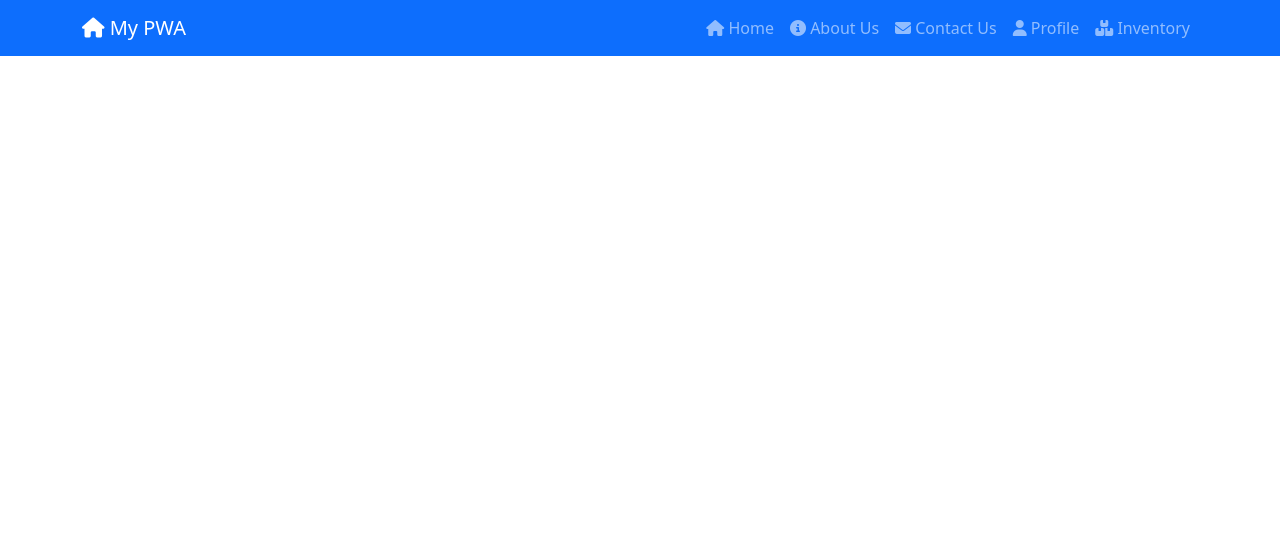
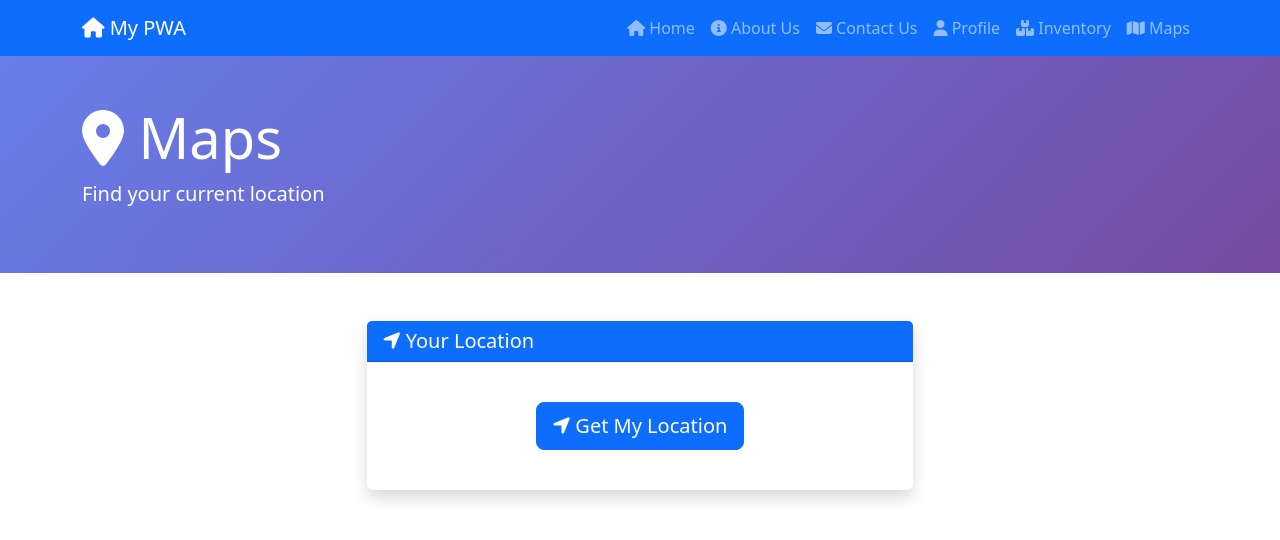
Before and after one commit to tonyamano24/Nuxt-PWA, a Nuxt app: page /maps in a window 1280 px wide. Shown: the top 540 px of the page. Built offline with nearby package versions, Linux system fonts and the light colour scheme.

Commit message:
feat: add maps page with geolocation functionality and navigation link

```diff
--- a/app/app.vue
+++ b/app/app.vue
@@ -62,6 +62,11 @@
             <li class="nav-item">
               <NuxtLink to="/inventory" class="nav-link">
                 <i class="fas fa-boxes"></i> Inventory
+              </NuxtLink>
+            </li>
+            <li class="nav-item">
+              <NuxtLink to="/maps" class="nav-link">
+                <i class="fas fa-map"></i> Maps
               </NuxtLink>
             </li>
           </ul>
--- /dev/null
+++ b/app/pages/maps.vue
@@ -0,0 +1,135 @@
+<template>
+  <div class="maps-page">
+    <!-- Page Header -->
+    <section class="page-header bg-primary text-white py-5">
+      <div class="container">
+        <h1 class="display-4"><i class="fas fa-map-marker-alt"></i> Maps</h1>
+        <p class="lead">Find your current location</p>
+      </div>
+    </section>
+
+    <!-- Location Content -->
+    <section class="py-5">
+      <div class="container">
+        <div class="row">
+          <div class="col-lg-6 mx-auto">
+            <div class="card shadow">
+              <div class="card-header bg-primary text-white">
+                <h5 class="mb-0">
+                  <i class="fas fa-location-arrow"></i> Your Location
+                </h5>
+              </div>
+              <div class="card-body">
+                <!-- Loading State -->
+                <div v-if="loading" class="text-center py-4">
+                  <div class="spinner-border text-primary" role="status">
+                    <span class="visually-hidden">Loading...</span>
+                  </div>
+                  <p class="mt-3 text-muted">Getting your location...</p>
+                </div>
+
+                <!-- Error State -->
+                <div v-else-if="error" class="alert alert-danger" role="alert">
+                  <i class="fas fa-exclamation-triangle me-2"></i>
+                  {{ error }}
+                </div>
+
+                <!-- Location Data -->
+                <div v-else-if="location" class="text-center">
+                  <div class="row g-3">
+                    <div class="col-md-6">
+                      <div class="p-3 bg-light rounded">
+                        <h6 class="text-muted mb-1">Latitude</h6>
+                        <h4 class="mb-0">{{ location.latitude.toFixed(6) }}</h4>
+                      </div>
+                    </div>
+                    <div class="col-md-6">
+                      <div class="p-3 bg-light rounded">
+                        <h6 class="text-muted mb-1">Longitude</h6>
+                        <h4 class="mb-0">
+                          {{ location.longitude.toFixed(6) }}
+                        </h4>
+                      </div>
+                    </div>
+                  </div>
+                </div>
+
+                <!-- Request Permission Button -->
+                <div v-else class="text-center py-4">
+                  <button
+                    class="btn btn-primary btn-lg"
+                    @click="requestLocation"
+                  >
+                    <i class="fas fa-location-arrow"></i> Get My Location
+                  </button>
+                </div>
+              </div>
+            </div>
+          </div>
+        </div>
+      </div>
+    </section>
+  </div>
+</template>
+
+<script setup>
+import { ref } from "vue";
+
+const location = ref(null);
+const loading = ref(false);
+const error = ref(null);
+
+const requestLocation = async () => {
+  loading.value = true;
+  error.value = null;
+
+  if (!navigator.geolocation) {
+    error.value = "Geolocation is not supported by your browser.";
+    loading.value = false;
+    return;
+  }
+
+  try {
+    const position = await new Promise((resolve, reject) => {
+      navigator.geolocation.getCurrentPosition(resolve, reject, {
+        enableHighAccuracy: true,
+        timeout: 10000,
+        maximumAge: 0,
+      });
+    });
+
+    location.value = {
+      latitude: position.coords.latitude,
+      longitude: position.coords.longitude,
+    };
+  } catch (err) {
+    if (err.code === err.PERMISSION_DENIED) {
+      error.value = "Location permission denied.";
+    } else {
+      error.value = "Could not get your location.";
+    }
+  } finally {
+    loading.value = false;
+  }
+};
+
+useHead({
+  title: "Maps - My PWA",
+  meta: [{ name: "description", content: "Find your current location" }],
+});
+</script>
+
+<style scoped>
+.page-header {
+  background: linear-gradient(135deg, #667eea 0%, #764ba2 100%);
+}
+
+.card {
+  border: none;
+}
+
+h4 {
+  font-family: "Courier New", monospace;
+  font-weight: bold;
+}
+</style>
```
